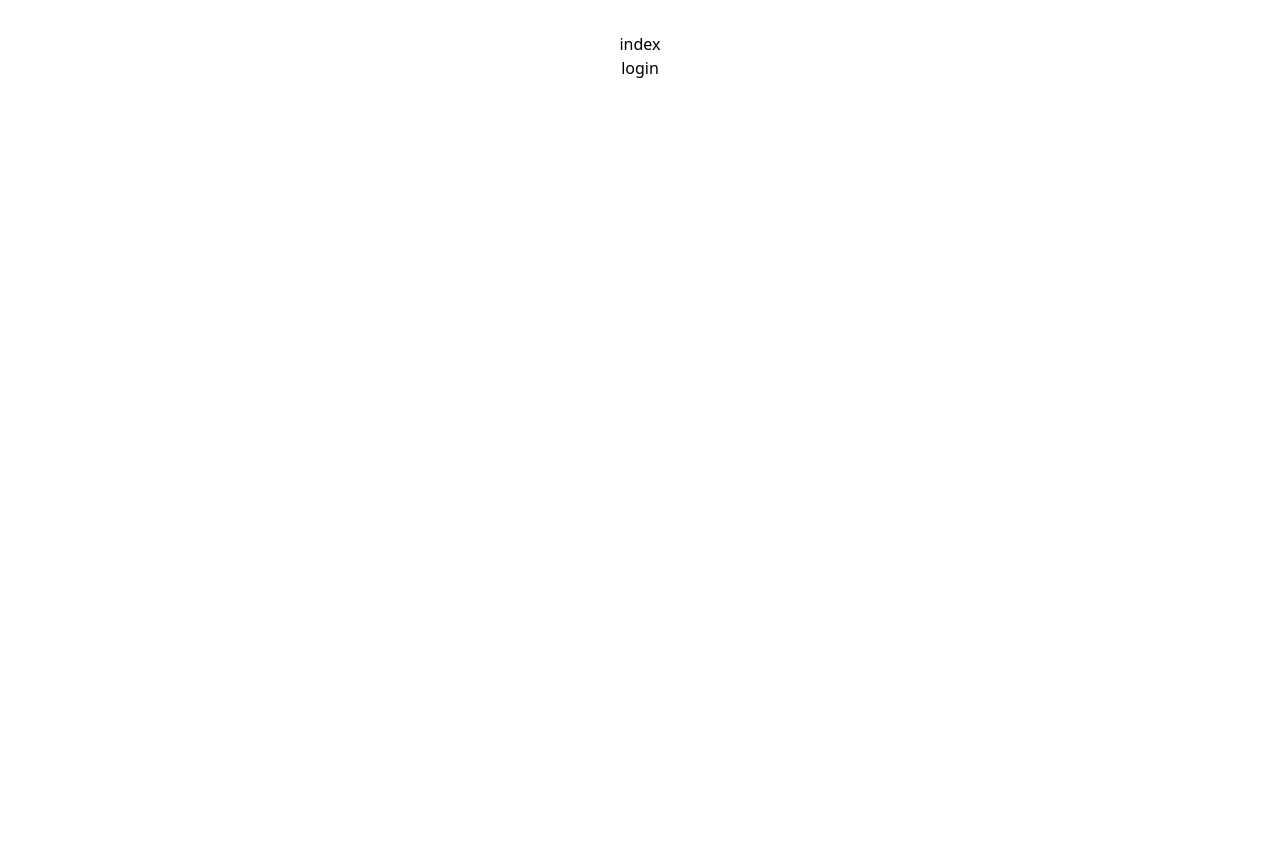
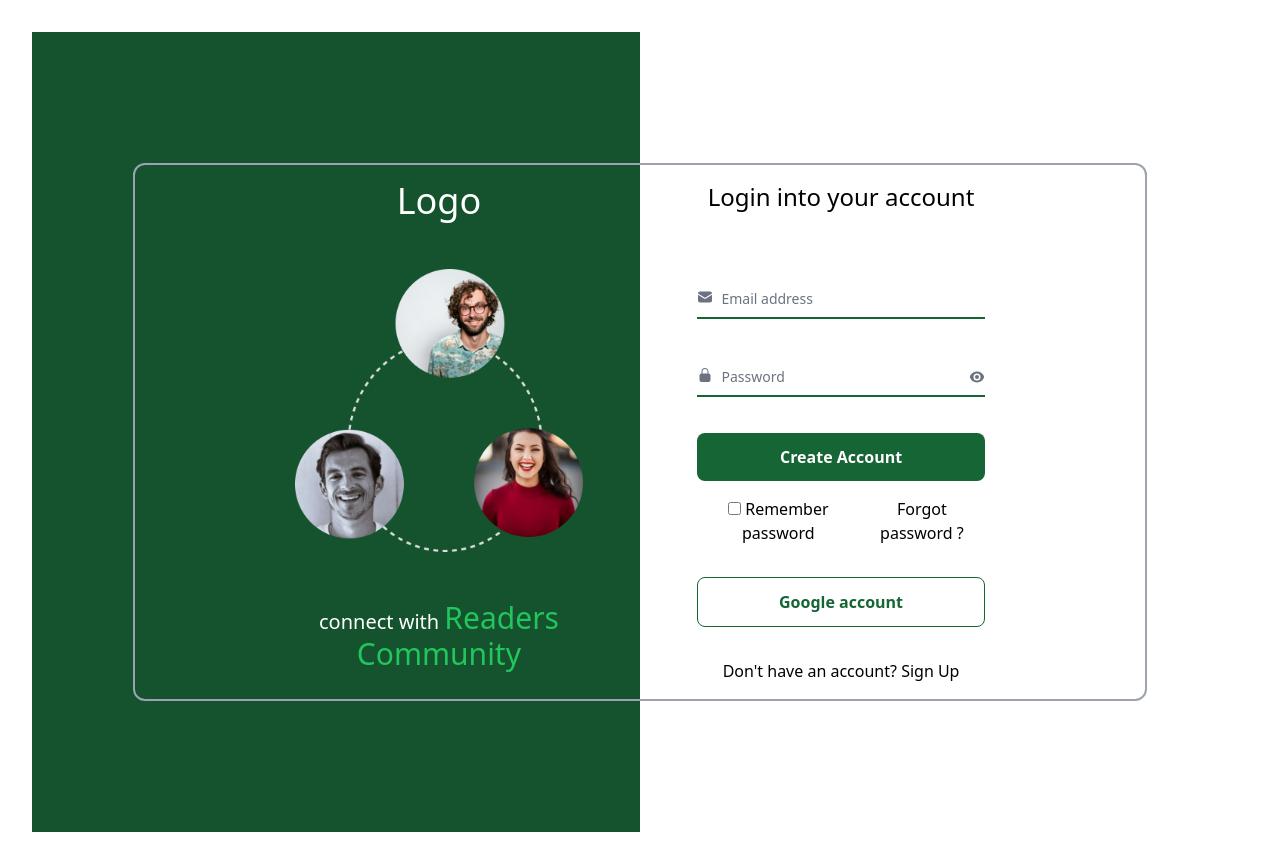
Before and after one commit to ahmedrazek/library-social-media-front, a React (Vite) app: page /login in a window 1280 px wide. Before the commit the page ends 800 px from the top, so only its background shows below. Built offline with nearby package versions, Linux system fonts and the light colour scheme.

Commit message:
add login page

```diff
--- a/src/components/Navbar/index.jsx
+++ b/src/components/Navbar/index.jsx
@@ -1,5 +1,10 @@
 import React from "react";
+import { useLocation } from "react-router-dom";
 
 export default function Navbar() {
+  const location = useLocation();
+  console.log(location);
+  if (location.pathname == "/login" || location.pathname == "/signup")
+    return null;
   return <div>index</div>;
 }
--- a/src/pages/Login/index.jsx
+++ b/src/pages/Login/index.jsx
@@ -1,5 +1,185 @@
-import React from "react";
+import { useState } from "react";
+import image from "../../assets/image 1.png";
+import { useForm } from "react-hook-form";
+import axios from "axios";
+import { useDispatch } from "react-redux";
+import { setUser } from "../../store/userSlice";
+import { Navigate } from "react-router-dom";
 
 export default function Login() {
-  return <div>login</div>;
+  const [showPassword, setShowPassword] = useState(false);
+  const [redirect, setRedirect] = useState(false);
+  const dispatch = useDispatch();
+  const {
+    register,
+    handleSubmit,
+    formState: { errors },
+  } = useForm({
+    defaultValues: {
+      email: "",
+      password: "",
+    },
+  });
+
+  const onSubmit = async (data) => {
+    try {
+      const res = await axios.post("/users/login", data);
+      console.log(res);
+      dispatch(setUser(res.data.user));
+      setRedirect(true);
+    } catch (error) {
+      console.log(error);
+    }
+  };
+  if (redirect) return <Navigate to={"/timeline"} />;
+  return (
+    <div className="relative h-screen w-full">
+      <div className="absolute bg-green-900 w-1/2 -z-10 h-full"></div>
+      <div className="flex justify-center items-center h-screen ">
+        <div className="flex mx-auto justify-between  border-2 border-gray-400 w-10/12 rounded-xl py-4 px-40 gap-4 ">
+          <div className=" flex flex-col gap-12 items-center w-5/12 text-white">
+            <h1 className=" text-4xl">Logo </h1>
+            <img src={image} alt="" />
+            <p className="text-xl">
+              connect with{" "}
+              <span className=" text-green-500 text-3xl">
+                Readers Community
+              </span>{" "}
+            </p>
+          </div>
+          <div className="flex flex-col gap-8 w-5/12">
+            <h1 className=" text-2xl mb-8">Login into your account</h1>
+            <form
+              action=""
+              className="flex flex-col gap-4"
+              onSubmit={handleSubmit(onSubmit)}
+            >
+              <div className="relative z-0 w-full mb-5 group">
+                <input
+                  type="text"
+                  name="email"
+                  id="email"
+                  placeholder=" "
+                  className="block py-2.5 px-0 w-full text-sm text-gray-900 bg-transparent border-0 border-b-2 border-green-800 appearance-none dark:text-white dark:border-gray-600 dark:focus:border-blue-500 focus:outline-none focus:ring-0 focus:border-green-600 peer"
+                  {...register("email", {
+                    required: "* Required",
+                  })}
+                />
+                <label
+                  htmlFor="email"
+                  className="flex gap-2 peer-focus:font-medium absolute text-sm text-gray-500 dark:text-gray-400 duration-300 transform -translate-y-6 scale-75 top-3 -z-10 origin-[0] peer-focus:start-0 rtl:peer-focus:translate-x-1/4 rtl:peer-focus:left-auto peer-focus:text-green-600 peer-focus:dark:text-blue-500 peer-placeholder-shown:scale-100 peer-placeholder-shown:translate-y-0 peer-focus:scale-75 peer-focus:-translate-y-6"
+                >
+                  <svg
+                    xmlns="http://www.w3.org/2000/svg"
+                    viewBox="0 0 24 24"
+                    fill="currentColor"
+                    className="size-4"
+                  >
+                    <path d="M1.5 8.67v8.58a3 3 0 0 0 3 3h15a3 3 0 0 0 3-3V8.67l-8.928 5.493a3 3 0 0 1-3.144 0L1.5 8.67Z" />
+                    <path d="M22.5 6.908V6.75a3 3 0 0 0-3-3h-15a3 3 0 0 0-3 3v.158l9.714 5.978a1.5 1.5 0 0 0 1.572 0L22.5 6.908Z" />
+                  </svg>
+                  Email address
+                </label>
+                {errors.email && (
+                  <p className=" text-red-800 text-sm mt-2">
+                    {errors.email.message}
+                  </p>
+                )}
+              </div>
+              <div>
+                <div className="relative z-0 w-full mb-5 group">
+                  <input
+                    type={showPassword ? "text" : "password"}
+                    name="password"
+                    id="password"
+                    className="block py-2.5  px-0 w-full text-sm text-gray-900 bg-transparent border-0 border-b-2 border-green-800 appearance-none dark:text-white dark:border-gray-600 dark:focus:border-blue-500 focus:outline-none focus:ring-0 focus:border-green-600 peer"
+                    placeholder=" "
+                    {...register("password", {
+                      required: "* Required",
+                    })}
+                  />
+                  <label
+                    htmlFor="password"
+                    className="flex gap-2 peer-focus:font-medium absolute text-sm text-gray-500 dark:text-gray-400 duration-300 transform -translate-y-6 scale-75 top-3 -z-10 origin-[0] peer-focus:start-0 rtl:peer-focus:translate-x-1/4 rtl:peer-focus:left-auto peer-focus:text-green-600 peer-focus:dark:text-blue-500 peer-placeholder-shown:scale-100 peer-placeholder-shown:translate-y-0 peer-focus:scale-75 peer-focus:-translate-y-6"
+                  >
+                    <svg
+                      xmlns="http://www.w3.org/2000/svg"
+                      viewBox="0 0 24 24"
+                      fill="currentColor"
+                      className="size-4"
+                    >
+                      <path
+                        fillRule="evenodd"
+                        d="M12 1.5a5.25 5.25 0 0 0-5.25 5.25v3a3 3 0 0 0-3 3v6.75a3 3 0 0 0 3 3h10.5a3 3 0 0 0 3-3v-6.75a3 3 0 0 0-3-3v-3c0-2.9-2.35-5.25-5.25-5.25Zm3.75 8.25v-3a3.75 3.75 0 1 0-7.5 0v3h7.5Z"
+                        clipRule="evenodd"
+                      />
+                    </svg>
+                    Password
+                  </label>
+
+                  {!showPassword && (
+                    <svg
+                      xmlns="http://www.w3.org/2000/svg"
+                      viewBox="0 0 24 24"
+                      fill="currentColor"
+                      className="size-4 absolute bottom-3 right-0 text-gray-500 cursor-pointer"
+                      onClick={() => {
+                        setShowPassword(true);
+                      }}
+                    >
+                      <path d="M12 15a3 3 0 1 0 0-6 3 3 0 0 0 0 6Z" />
+                      <path
+                        fillRule="evenodd"
+                        d="M1.323 11.447C2.811 6.976 7.028 3.75 12.001 3.75c4.97 0 9.185 3.223 10.675 7.69.12.362.12.752 0 1.113-1.487 4.471-5.705 7.697-10.677 7.697-4.97 0-9.186-3.223-10.675-7.69a1.762 1.762 0 0 1 0-1.113ZM17.25 12a5.25 5.25 0 1 1-10.5 0 5.25 5.25 0 0 1 10.5 0Z"
+                        clipRule="evenodd"
+                      />
+                    </svg>
+                  )}
+                  {showPassword && (
+                    <svg
+                      xmlns="http://www.w3.org/2000/svg"
+                      viewBox="0 0 24 24"
+                      fill="currentColor"
+                      onClick={() => {
+                        setShowPassword(false);
+                      }}
+                      className="size-4 absolute bottom-3 right-0 text-gray-500 cursor-pointer"
+                    >
+                      <path d="M3.53 2.47a.75.75 0 0 0-1.06 1.06l18 18a.75.75 0 1 0 1.06-1.06l-18-18ZM22.676 12.553a11.249 11.249 0 0 1-2.631 4.31l-3.099-3.099a5.25 5.25 0 0 0-6.71-6.71L7.759 4.577a11.217 11.217 0 0 1 4.242-.827c4.97 0 9.185 3.223 10.675 7.69.12.362.12.752 0 1.113Z" />
+                      <path d="M15.75 12c0 .18-.013.357-.037.53l-4.244-4.243A3.75 3.75 0 0 1 15.75 12ZM12.53 15.713l-4.243-4.244a3.75 3.75 0 0 0 4.244 4.243Z" />
+                      <path d="M6.75 12c0-.619.107-1.213.304-1.764l-3.1-3.1a11.25 11.25 0 0 0-2.63 4.31c-.12.362-.12.752 0 1.114 1.489 4.467 5.704 7.69 10.675 7.69 1.5 0 2.933-.294 4.242-.827l-2.477-2.477A5.25 5.25 0 0 1 6.75 12Z" />
+                    </svg>
+                  )}
+                </div>
+                {errors.password && (
+                  <p className=" text-red-800 text-sm mt-2">
+                    {errors.password.message}
+                  </p>
+                )}
+              </div>
+              <button className="text-white bg-green-800 py-3 rounded-lg font-semibold">
+                Create Account
+              </button>
+              <div className="flex justify-between">
+                <div>
+                  <input type="checkbox" name="" id="" />{" "}
+                  <span>Remember password</span>
+                </div>
+                <a href="#">Forgot password ?</a>
+              </div>
+            </form>
+            <a
+              href="#"
+              className="text-green-800  py-3 rounded-lg font-bold text-center border border-green-800"
+            >
+              Google account
+            </a>
+            <p className="text-center">
+              Don't have an account? <a href="#">Sign Up</a>
+            </p>
+          </div>
+        </div>
+      </div>
+    </div>
+  );
 }
--- a/src/pages/Signup/index.jsx
+++ b/src/pages/Signup/index.jsx
@@ -4,6 +4,7 @@ import { useForm } from "react-hook-form";
 import { useDispatch } from "react-redux";
 import { NavLink, Navigate } from "react-router-dom";
 import { setUser } from "../../store/userSlice";
+import backgroundImage from "../../assets/WhatsApp Image 2024-05-28 at 21.03.32_19ee6517.jpg";
 
 export default function Signup() {
   const [redirect, setRedirect] = useState();
@@ -36,11 +37,16 @@ export default function Signup() {
       console.log(error);
     }
   };
+  const bgStyle = {
+    backgroundImage: `url(${backgroundImage})`,
+    backgroundSize: "cover",
+    backgroundRepeat: "no repeat",
+  };
   if (redirect) return <Navigate to={"/timeline"} />;
 
   return (
     <>
-      <div>
+      <div style={bgStyle}>
         <div className="md:w-7/12 w-8/12 lg:w-4/12 mx-auto lg:ml-60 mt-36 flex flex-col gap-12">
           <h2 className=" font-bold text-2xl">Get Started Now</h2>
           <form
```
Also changed, not shown: src/assets/WhatsApp Image 2024-05-28 at 21.03.32_19ee6517.jpg (added), src/assets/image 1.png (added).
